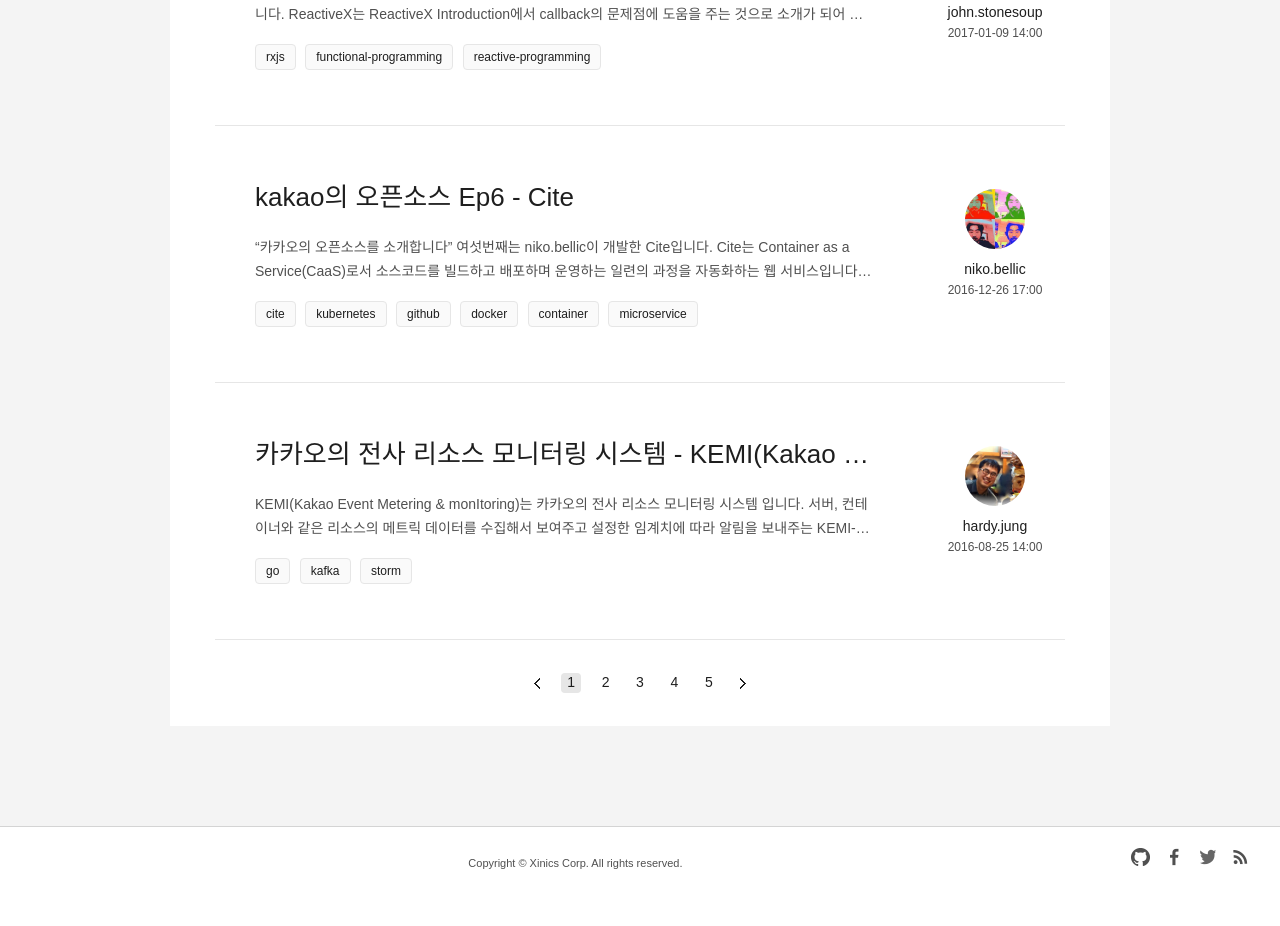
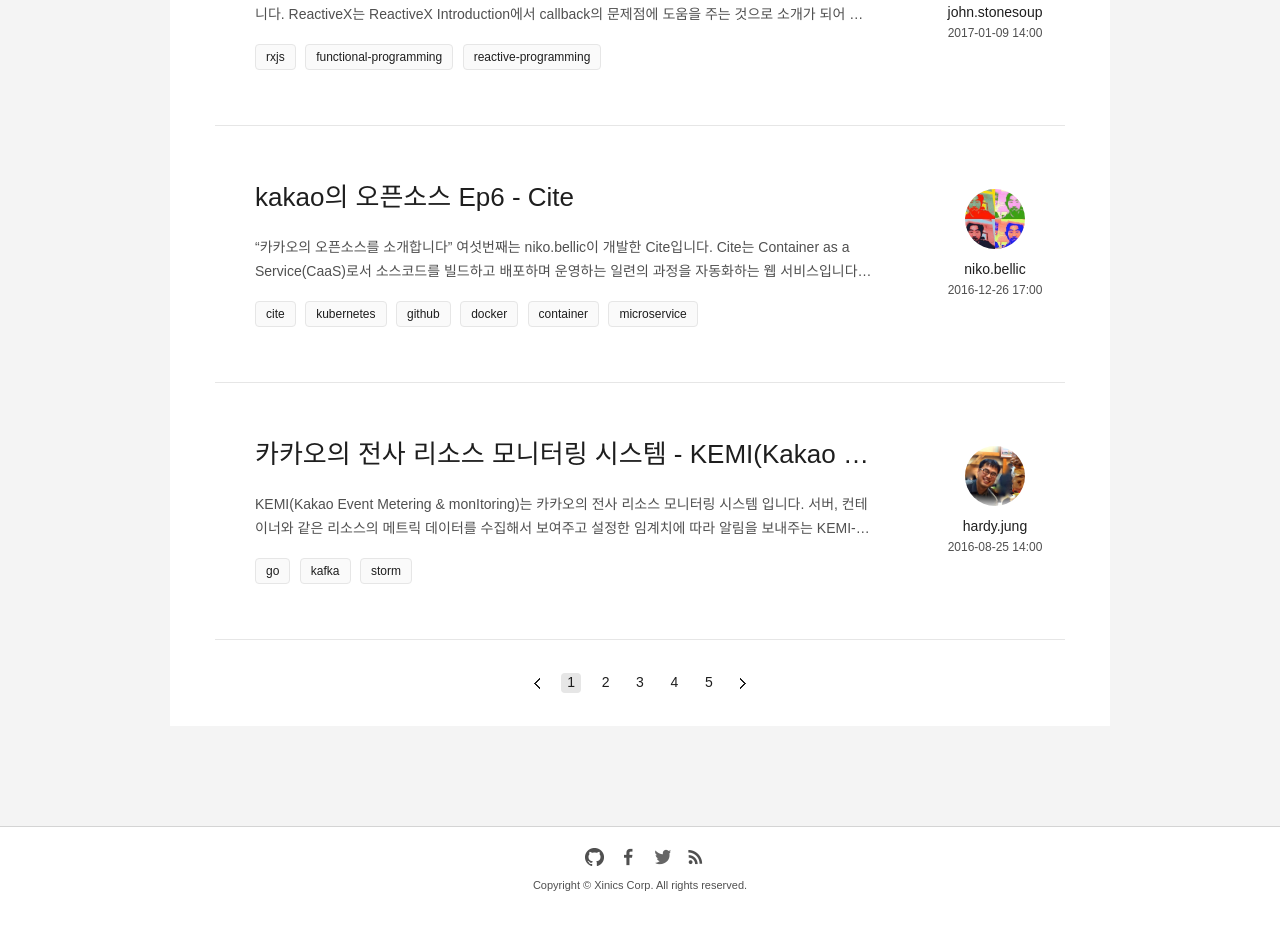
Before and after one commit to XinicsInc/tech-blog, a Jekyll site: the page built from index.html, in a window 1280 px wide. Shown: the part 1228-2154 px from the top of the page. Built offline with Jekyll 4.4.1, drawn with Linux system fonts in a browser that asks for light colours; some web fonts are replaced; the list of posts is cut into pages by our own code.

Commit message:
하단 바로가기 링크와 copyright 문구의 영역을 가운데로 조정함

```diff
--- a/assets/css/screen.css
+++ b/assets/css/screen.css
@@ -305,8 +305,7 @@ for small screen(<720px):
 }
 
 #links {
-    float: right;
-    text-align: right;
+    text-align: center;
 }
 
 #footer-menu, #copyright {
```
